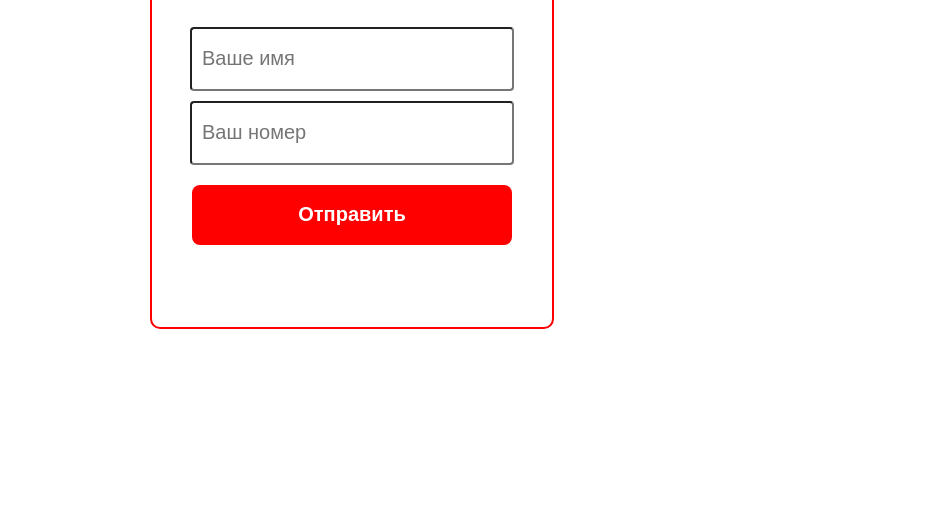
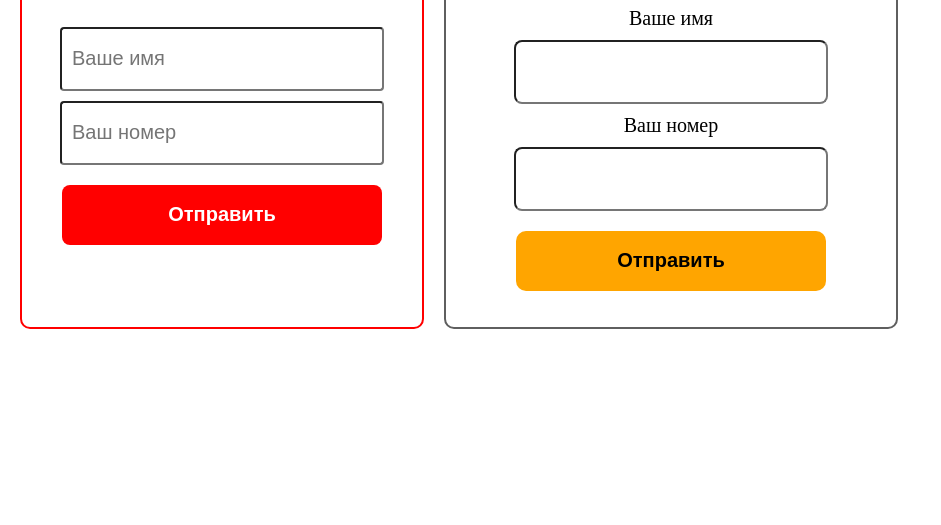
Before and after one commit to Liderus14/Form-, a plain HTML site: page index.html in a window 1280 px wide. Shown: the part 275-800 px from the top of the page, without its empty margins (0-941 px from the left). Drawn offline with Linux system fonts and the light colour scheme.

Commit message:
23:20   starting

```diff
--- a/css/style.css
+++ b/css/style.css
@@ -4,13 +4,18 @@ body{
   box-sizing: border-box;
 }
 
-/* Обычная форма */
+.formy{
+  display: flex;
+  gap: 20px;
+  margin-left: 20px;
+}
+
+/* Первая форма */
 
 .number-one{
   max-width: 400px;
   height: 400px;
   border: solid 2px red;
-  margin-left: 150px;
   margin-top: 200px;
   border-radius: 10px;
 }
@@ -57,3 +62,58 @@ body{
   cursor: pointer;
 
 }
+
+/* Вторая форма  */
+
+.number-two{
+  width: 450px;
+  height: 400px;
+  margin-top: 200px;
+  border: solid 2px rgb(95, 95, 95);
+  border-radius: 10px;
+  text-align: center;
+}
+
+.form-2{
+  display: flex;
+  flex-direction: column;
+  align-items: center;
+  gap: 10px;
+}
+
+.name-1{
+  width: 300px;
+  height: 50px;
+  border-radius: 8px;
+  font-size: 20px;
+  padding: 5px;
+}
+
+.tel-1{
+  width: 300px;
+  height: 50px;
+  border-radius: 8px;
+  font-size: 20px;
+  padding: 5px;
+}
+
+.form-2 label{
+  font-size: 20px;
+}
+
+.button{
+  width: 310px;
+  height: 60px;
+  color: black;
+  background-color: orange;
+  border-radius: 10px;
+  border: none;
+  font-size: 20px;
+  font-weight: bold;
+  margin-top: 10px;
+  cursor: pointer;
+}
+
+button:hover{
+  color: white;
+}
--- a/index.html
+++ b/index.html
@@ -7,9 +7,11 @@
 		<link rel="stylesheet" href="css/style.css" />
 	</head>
 	<body>
+		<div class="formy">
+			<!-- Первая форма -->
 		<div class="number-one">
-			<h1>Первая обычная форма</h1>
-			<form class="form" action="" method="post">
+			<h1>Первая  форма</h1>
+			<form class="form" action="" method="">
         <label for="name">
           <input class="name" type="text" name="name" id="name" placeholder="Ваше имя" />
         </label>
@@ -20,6 +22,21 @@
         <button class="btn">Отправить</button>
       </form>
 		</div>
-		<div class="number-two"></div>
+			<!-- Конец первой формы -->
+
+			<!-- Вторая форма -->
+		<div class="number-two">
+			<h1>Вторая форма</h1>
+			<form class="form-2" action="" method="">
+				<label for="name">Ваше имя</label>
+				<input class="name-1" type="text" name="name" id="name" placeholder="" />
+				<label for="tel">Ваш номер</label>
+				<input class="tel-1" type="tel" name="phone" id="tel" placeholder="" />
+				<button class="button">Отправить</button>
+			</form>
+		</div>
+		<!-- Конец второй формы -->
+		</div>
+
 	</body>
 </html>
```
